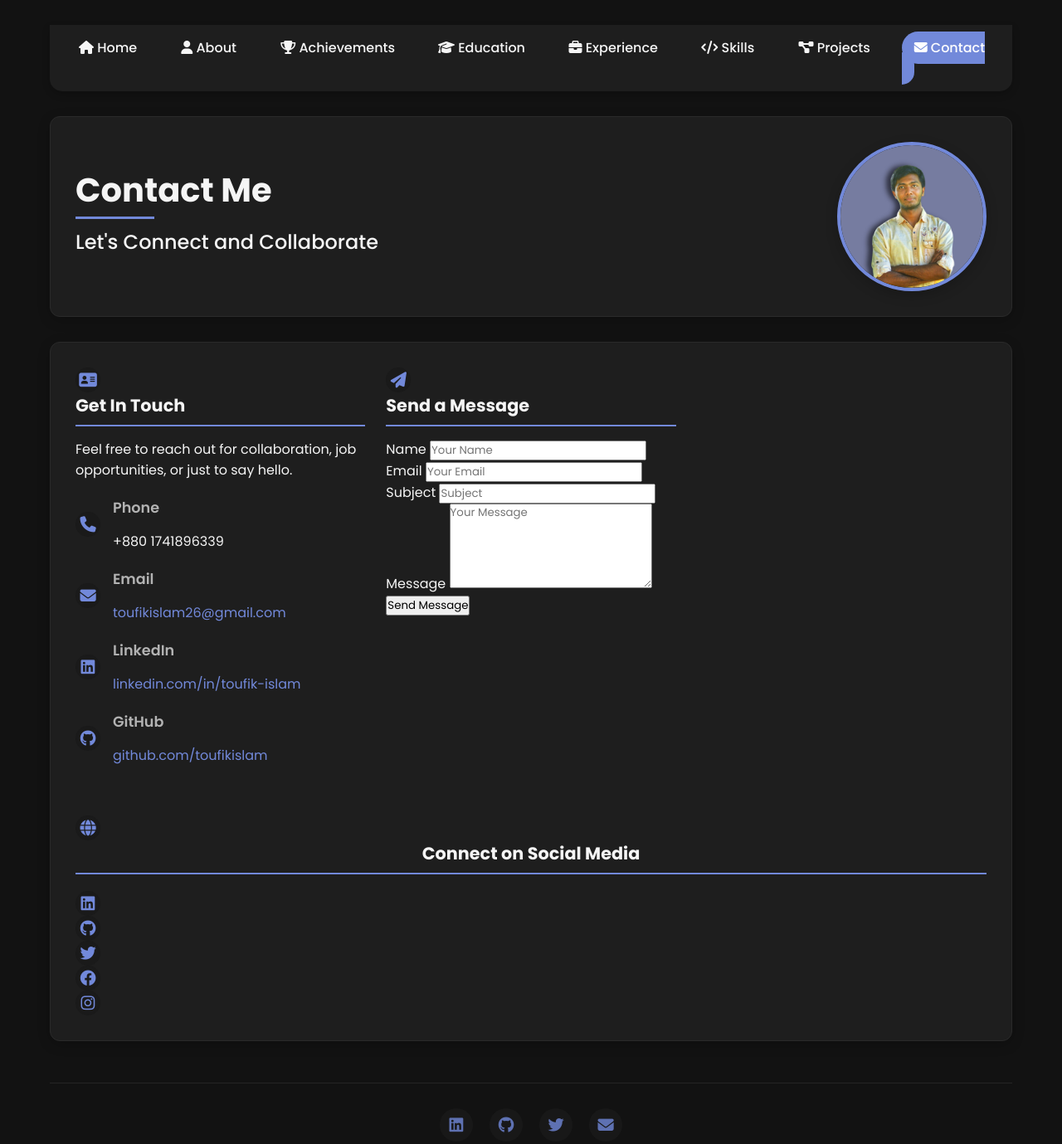
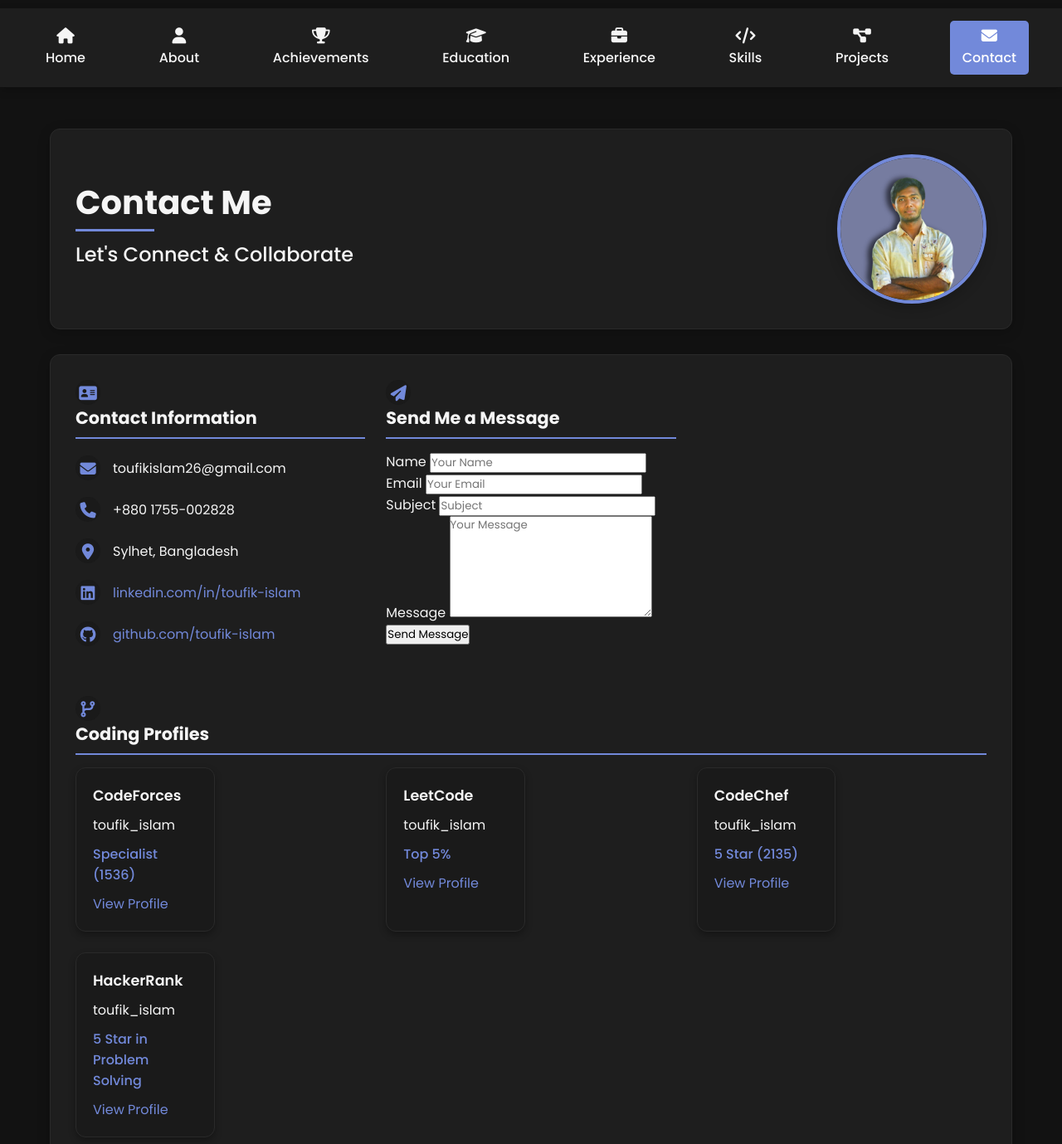
Before and after one commit to Toufik-Islam/my-personal-website, a plain HTML site: page pages/contact.html in a window 1280 px wide. Shown: the part 60-1439 px from the top of the page at 83% size. Drawn offline with Linux system fonts and the light colour scheme.

Commit message:
fixed navbar

```diff
--- a/pages/contact.html
+++ b/pages/contact.html
@@ -17,7 +17,6 @@
         <em><i class="fas fa-moon"></i> / <i class="fas fa-sun"></i></em>
     </div>
 
-    <div class="container">
     <header>
         <nav class="navbar">
             <ul>
@@ -33,11 +32,12 @@
         </nav>
     </header>
 
+    <div class="container">
         <main>
             <div class="profile-container">
                 <div class="profile-details">
                     <h1>Contact Me</h1>
-                    <h2>Let's Connect and Collaborate</h2>
+                    <h2>Let's Connect & Collaborate</h2>
                 </div>
                 <div class="profile-image">
                     <img src="../images/logo.jpg" alt="Toufik Islam">
@@ -46,89 +46,77 @@
 
             <section id="contact">
                 <div class="grid-container">
-                    <div class="contact-card">
-                        <h3><i class="fas fa-address-card"></i> Get In Touch</h3>
-                        <p>Feel free to reach out for collaboration, job opportunities, or just to say hello.</p>
-
-                        <ul class="contact-info">
-                            <li>
-                                <div class="contact-icon">
-                                    <i class="fas fa-phone"></i>
-                                </div>
-                                <div class="contact-details">
-                                    <h4>Phone</h4>
-                                    <p>+880 1741896339</p>
-                                </div>
-                            </li>
-
-                            <li>
-                                <div class="contact-icon">
-                                    <i class="fas fa-envelope"></i>
-                                </div>
-                                <div class="contact-details">
-                                    <h4>Email</h4>
-                                    <p><a href="mailto:toufikislam26@gmail.com">toufikislam26@gmail.com</a></p>
-                                </div>
-                            </li>
-
-                            <li>
-                                <div class="contact-icon">
-                                    <i class="fab fa-linkedin"></i>
-                                </div>
-                                <div class="contact-details">
-                                    <h4>LinkedIn</h4>
-                                    <p><a href="https://www.linkedin.com/in/toufik-islam/" target="_blank">linkedin.com/in/toufik-islam</a></p>
-                                </div>
-                            </li>
-
-                            <li>
-                                <div class="contact-icon">
-                                    <i class="fab fa-github"></i>
-                                </div>
-                                <div class="contact-details">
-                                    <h4>GitHub</h4>
-                                    <p><a href="#" target="_blank">github.com/toufikislam</a></p>
-                                </div>
-                            </li>
+                    <div class="contact-info">
+                        <h3><i class="fas fa-address-card"></i> Contact Information</h3>
+                        <ul>
+                            <li><i class="fas fa-envelope"></i> toufikislam26@gmail.com</li>
+                            <li><i class="fas fa-phone"></i> +880 1755-002828</li>
+                            <li><i class="fas fa-map-marker-alt"></i> Sylhet, Bangladesh</li>
+                            <li><i class="fab fa-linkedin"></i> <a href="https://www.linkedin.com/in/toufik-islam/" target="_blank">linkedin.com/in/toufik-islam</a></li>
+                            <li><i class="fab fa-github"></i> <a href="#" target="_blank">github.com/toufik-islam</a></li>
                         </ul>
                     </div>
 
-                    <div class="contact-card">
-                        <h3><i class="fas fa-paper-plane"></i> Send a Message</h3>
-                        <form class="contact-form">
+                    <div class="contact-form">
+                        <h3><i class="fas fa-paper-plane"></i> Send Me a Message</h3>
+                        <form>
                             <div class="form-group">
                                 <label for="name">Name</label>
                                 <input type="text" id="name" name="name" placeholder="Your Name" required>
                             </div>
-
                             <div class="form-group">
                                 <label for="email">Email</label>
                                 <input type="email" id="email" name="email" placeholder="Your Email" required>
                             </div>
-
                             <div class="form-group">
                                 <label for="subject">Subject</label>
                                 <input type="text" id="subject" name="subject" placeholder="Subject" required>
                             </div>
-
                             <div class="form-group">
                                 <label for="message">Message</label>
-                                <textarea id="message" name="message" rows="5" placeholder="Your Message" required></textarea>
+                                <textarea id="message" name="message" rows="6" placeholder="Your Message" required></textarea>
                             </div>
-
                             <button type="submit" class="btn">Send Message</button>
                         </form>
                     </div>
                 </div>
 
-                <div class="social-connect" style="margin-top: 40px; text-align: center;">
-                    <h3><i class="fas fa-globe"></i> Connect on Social Media</h3>
-                    <div class="social-icons" style="margin-top: 20px;">
-                        <a href="https://www.linkedin.com/in/toufik-islam/" target="_blank"><i class="fab fa-linkedin"></i></a>
-                        <a href="#"><i class="fab fa-github"></i></a>
-                        <a href="#"><i class="fab fa-twitter"></i></a>
-                        <a href="#"><i class="fab fa-facebook"></i></a>
-                        <a href="#"><i class="fab fa-instagram"></i></a>
+                <h3 style="margin-top: 40px;"><i class="fas fa-code-branch"></i> Coding Profiles</h3>
+                <div class="grid-container">
+                    <div class="profile-card">
+                        <div class="profile-platform">CodeForces</div>
+                        <div class="profile-username">toufik_islam</div>
+                        <div class="profile-rank">Specialist (1536)</div>
+                        <div class="profile-link">
+                            <a href="https://codeforces.com/profile/toufik_islam" target="_blank">View Profile</a>
+                        </div>
+                    </div>
+
+                    <div class="profile-card">
+                        <div class="profile-platform">LeetCode</div>
+                        <div class="profile-username">toufik_islam</div>
+                        <div class="profile-rank">Top 5%</div>
+                        <div class="profile-link">
+                            <a href="#" target="_blank">View Profile</a>
+                        </div>
+                    </div>
+
+                    <div class="profile-card">
+                        <div class="profile-platform">CodeChef</div>
+                        <div class="profile-username">toufik_islam</div>
+                        <div class="profile-rank">5 Star (2135)</div>
+                        <div class="profile-link">
+                            <a href="#" target="_blank">View Profile</a>
+                        </div>
+                    </div>
+
+                    <div class="profile-card">
+                        <div class="profile-platform">HackerRank</div>
+                        <div class="profile-username">toufik_islam</div>
+                        <div class="profile-rank">5 Star in Problem Solving</div>
+                        <div class="profile-link">
+                            <a href="#" target="_blank">View Profile</a>
+                        </div>
                     </div>
                 </div>
             </section>
--- a/styles.css
+++ b/styles.css
@@ -682,27 +682,32 @@ a:hover {
     color: var(--light-accent);
 }
 
-/* Navbar Styles */
+/* Navbar Styles - Updated for inline design */
 .navbar {
     display: flex;
     justify-content: center;
-    background-color: var(--dark-bg-secondary);
+    background-color: #1e1e1e;
     padding: 15px 20px;
     position: sticky;
     top: 0;
     z-index: 1000;
+    width: 100%;
     box-shadow: 0 4px 10px rgba(0, 0, 0, 0.2);
-    border-radius: 0 0 15px 15px;
 }
 
 .navbar ul {
     list-style: none;
     display: flex;
-    gap: 25px;
+    justify-content: space-between;
+    width: 100%;
+    max-width: 1200px;
+    padding: 0;
+    margin: 0;
 }
 
 .navbar li {
-    display: inline;
+    display: inline-block;
+    text-align: center;
 }
 
 .navbar a {
@@ -710,21 +715,16 @@ a:hover {
     color: var(--dark-text);
     font-weight: 500;
     padding: 8px 15px;
-    border-radius: 25px;
+    border-radius: 5px;
     transition: all 0.3s ease;
-    position: relative;
+    display: flex;
+    flex-direction: column;
+    align-items: center;
+    gap: 5px;
 }
 
-.navbar a::after {
-    content: '';
-    position: absolute;
-    bottom: 0;
-    left: 50%;
-    width: 0;
-    height: 2px;
-    background-color: var(--dark-accent);
-    transition: all 0.3s ease;
-    transform: translateX(-50%);
+.navbar a i {
+    font-size: 1.2rem;
 }
 
 .navbar a:hover {
@@ -732,26 +732,115 @@ a:hover {
     color: var(--dark-accent);
 }
 
-.navbar a:hover::after {
-    width: 70%;
+.navbar a.active {
+    background-color: #6777c5;
+    color: white;
+}
+
+.navbar a.home-active {
+    background-color: #7289da;
+    color: white;
+    border-radius: 20px 0 0 20px;
+    padding-left: 20px;
 }
 
 .light-mode .navbar {
-    background-color: var(--light-bg-secondary);
-    box-shadow: 0 4px 10px rgba(0, 0, 0, 0.05);
+    background-color: #1e1e1e;
 }
 
 .light-mode .navbar a {
-    color: var(--light-text);
-}
-
-.light-mode .navbar a::after {
-    background-color: var(--light-accent);
+    color: white;
 }
 
 .light-mode .navbar a:hover {
-    background-color: var(--light-hover);
+    background-color: #444;
     color: var(--light-accent);
+}
+
+.light-mode .navbar a.active {
+    background-color: #6777c5;
+    color: white;
+}
+
+/* Responsive design improvements */
+@media (max-width: 768px) {
+    .navbar ul {
+        flex-wrap: nowrap;
+        overflow-x: auto;
+        -webkit-overflow-scrolling: touch;
+        padding: 5px;
+    }
+
+    .navbar li {
+        flex: 0 0 auto;
+    }
+
+    .navbar a {
+        padding: 8px 10px;
+        font-size: 0.9rem;
+    }
+
+    .navbar a i {
+        font-size: 1rem;
+    }
+
+    .container {
+        padding: 10px;
+    }
+
+    h1 {
+        font-size: 1.8rem;
+    }
+
+    h2 {
+        font-size: 1.3rem;
+    }
+
+    .profile-container {
+        padding: 15px;
+    }
+
+    .profile-image img {
+        width: 120px;
+        height: 120px;
+    }
+}
+
+@media (max-width: 480px) {
+    .navbar a {
+        padding: 5px 8px;
+        font-size: 0.8rem;
+    }
+
+    .navbar a i {
+        font-size: 0.9rem;
+    }
+
+    h1 {
+        font-size: 1.5rem;
+    }
+
+    h2 {
+        font-size: 1.1rem;
+    }
+
+    section {
+        padding: 15px;
+    }
+
+    .grid-container {
+        gap: 15px;
+    }
+
+    .skill-tag {
+        padding: 5px 10px;
+        font-size: 0.8rem;
+    }
+
+    .profile-image img {
+        width: 100px;
+        height: 100px;
+    }
 }
 
 /* Active nav link */
```
Also changed, not shown: index.html (+3 -3 lines), pages/about.html (+1 -1 lines), pages/achievements.html (+1 -1 lines), pages/education.html (+1 -1 lines), pages/experience.html (+1 -1 lines), pages/projects.html (+1 -1 lines), pages/skills.html (+1 -1 lines), images/fb.png (deleted), images/insta.png (deleted), images/location.png (deleted), images/mail.png (deleted), images/mobile.png (deleted), images/twitter.png (deleted), images/yt.png (deleted), 1 other file. Lines whose indentation alone changed are shown as unchanged.
